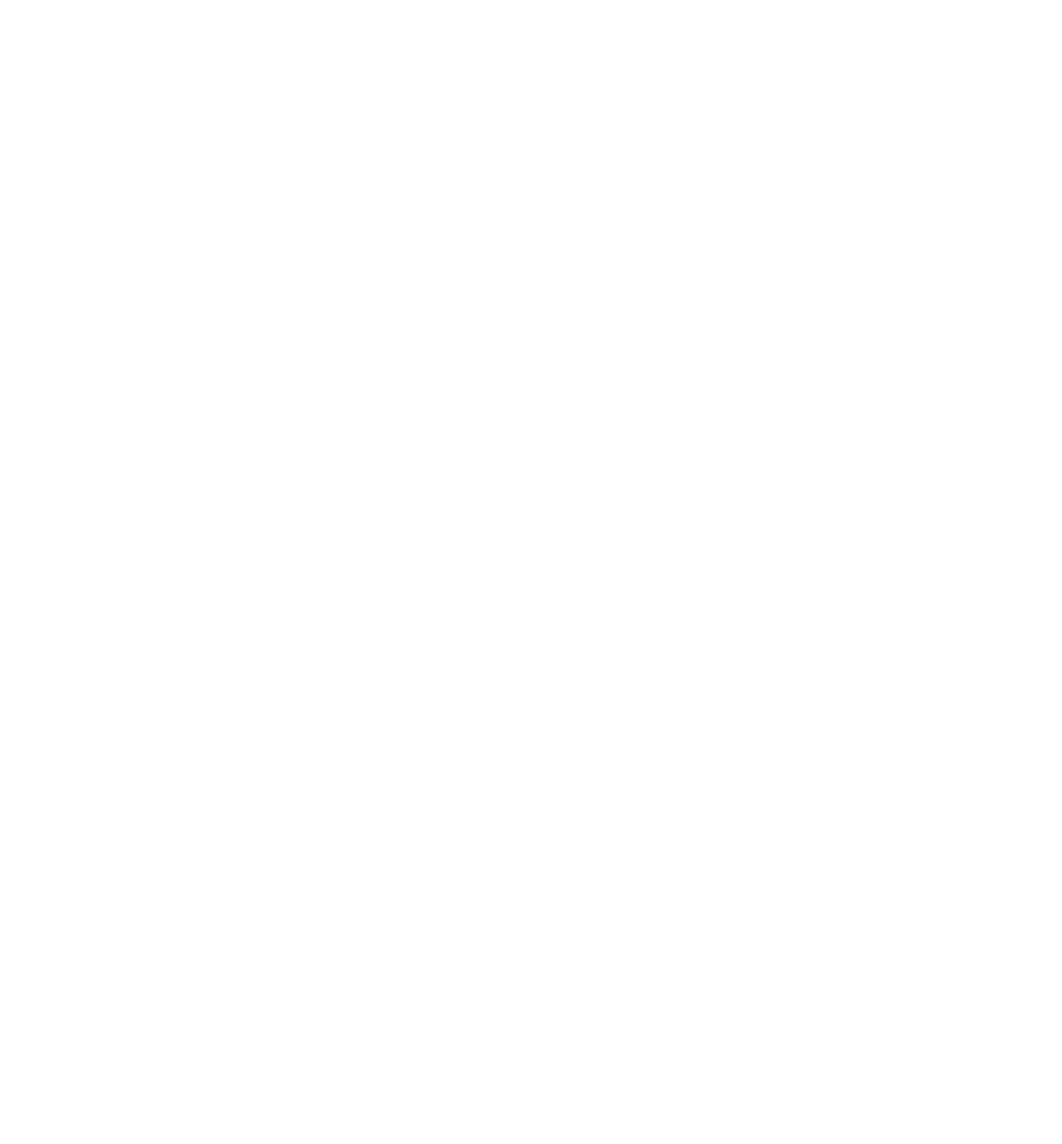
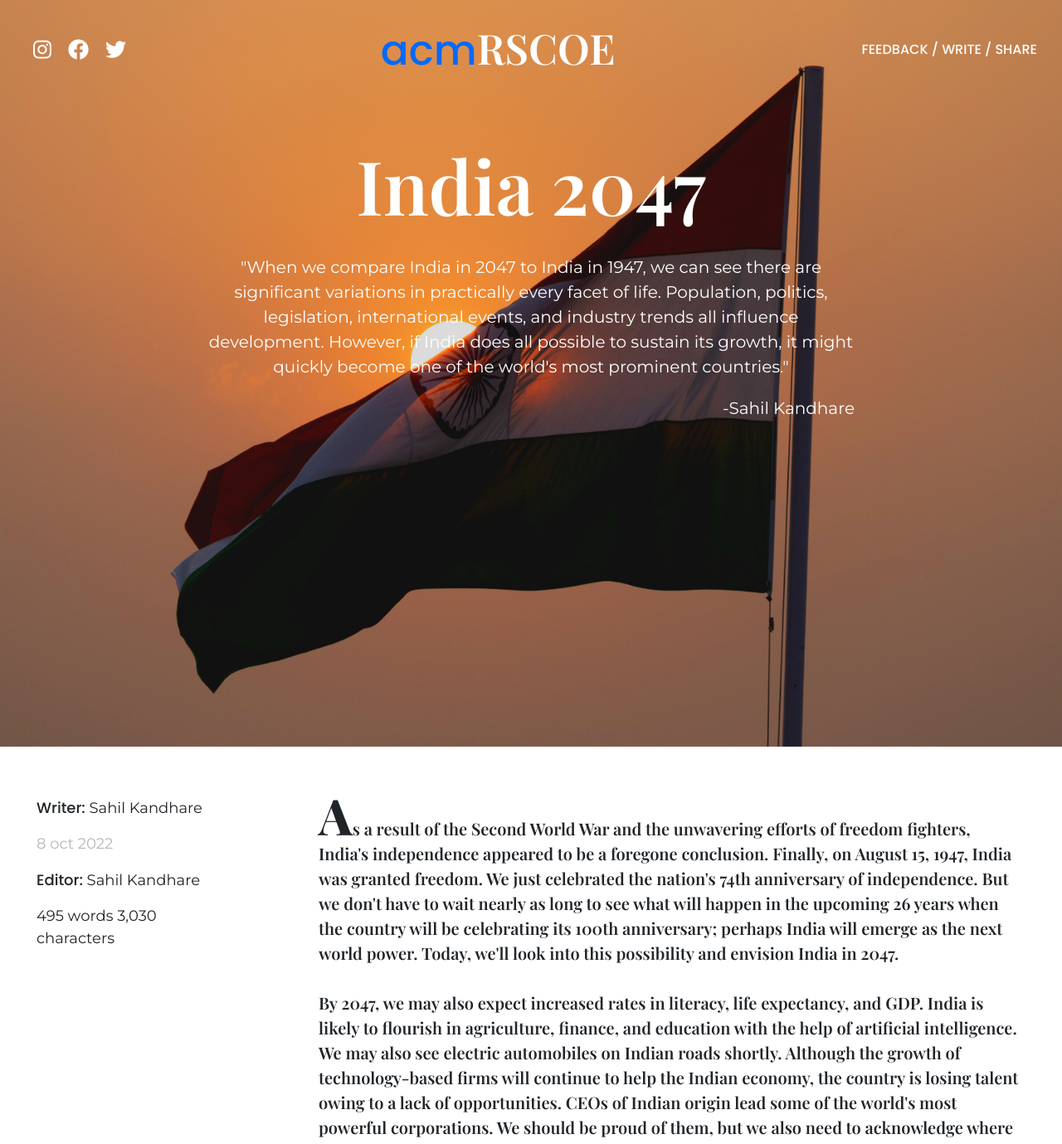
Before and after one commit to abhishekrd/acm-rscoe-v2, a React (Create React App) app: page /india-blog in a window 1280 px wide. Before the commit this address had no page. Shown: the top 1379 px of the page at 83% size. Before the commit the page ends 800 px from the top, so only its background shows below. Built offline with nearby package versions, Linux system fonts and the light colour scheme.

Commit message:
Added new blog post (India-2047)

```diff
--- a/src/App.js
+++ b/src/App.js
@@ -15,6 +15,7 @@
 import TwitterBlog from "./pages/blogs/all-written-blogs/TwitterBlog";
 import DislikedBlog from "./pages/blogs/all-written-blogs/DislikedBlog";
 import GenderBlog from "./pages/blogs/all-written-blogs/GenderBlog";
+import IndiaBlog from "./pages/blogs/all-written-blogs/IndiaBlog";
 function App(){
   return (
     <div className="App">
@@ -36,6 +37,7 @@
           <Route path="/twitter-blog" element={<TwitterBlog/>}></Route>
           <Route path="/disliked-blog" element={<DislikedBlog/>}></Route>
           <Route path="/gender-blog" element={<GenderBlog/>}></Route>
+          <Route path="/india-blog" element={<IndiaBlog/>}></Route>
         </Routes>
       </BrowserRouter>
     </div>
--- a/src/pages/blogs/Blog.jsx
+++ b/src/pages/blogs/Blog.jsx
@@ -20,7 +20,6 @@
               <img src="./assets/concept-logo.png" alt="" />
             </div>
           </div>
-
         </div>
       </section>
       <section className="blogs">
@@ -69,7 +68,6 @@
                 7 Oct 2022
                 </p>
               </div>
-
             </div>
           </div>
 
@@ -90,7 +88,6 @@
                   7 Oct 2022
                 </p>
               </div>
-
             </div>
           </div>
 
@@ -112,10 +109,30 @@
                   7 Oct 2022
                 </p>
               </div>
-
             </div>
           </div>
 
+
+
+
+          {/* India 2047 */}
+          <div className="col-sm-12 col-md-6 col-lg-4 blog-post">
+            <div className="blog-img"> <img src="./assets/blog-images/india-blog-background.png" alt="img" /></div>
+            <div className="blog-title">
+              <Link to="/india-blog" style={{ textDecoration: "none" }}><p>India 2047</p></Link>
+            </div>
+            <div className="author">
+              <img className='author-img' src="./assets/teams/coreMembers/sahilk.jpg" alt="img" />
+              <div className="author-info">
+                <span>
+                  Sahil Kandhare
+                </span>
+                <p>
+                  8 Oct 2022
+                </p>
+              </div>
+            </div>
+          </div>
 
 
         </div>
--- /dev/null
+++ b/src/pages/blogs/all-written-blogs/IndiaBlog.js
@@ -0,0 +1,85 @@
+import React from 'react'
+import "./All-Blog-page.scss"
+import Navbar2 from '../../../components/navbar/Navbar2'
+import Footer from '../../../components/footer/Footer'
+import background from "./Blog-Background/india-bg.png"
+function IndiaBlog() {
+    return (
+        <div>
+            <div className='blog-container'>
+                <section className="blog-home"
+                    style={{
+                        backgroundImage: `url(${background})`,
+                        backgroundSize: 'cover',
+                        backgroundRepeat: 'no-repeat',
+                        backgroundPosition: 'center',
+                        height: '100%',
+                        width: '100%',
+                    }}
+                >
+                    <Navbar2 />
+                    <div>
+                        <h1>India 2047</h1>
+                        <p>"When we compare India in 2047 to India in 1947, we can see there are significant variations in practically every facet of life. Population, politics, legislation, international events, and industry trends all influence development. However, if India does all possible to sustain its growth, it might quickly become one of the world's most prominent countries."</p>
+                        <p className='writer'> -Sahil Kandhare</p>
+                    </div>
+                </section>
+
+                <section className='actual-blog'>
+                    <div className="author">
+                        <div>
+                            <p className='author-name'>
+                                <span>Writer: </span>Sahil Kandhare
+                            </p>
+                            <p className='date'>
+                                8 oct 2022
+                            </p>
+                            <p className='editor'>
+                                <span>Editor:</span> Sahil Kandhare
+                            </p>
+                            <p className='word-count'>
+                                495 words 3,030 characters
+                            </p>
+                        </div>
+                        <div className='share'>
+                            <h4>If you liked it, make sure you share it !</h4>
+                            <p>
+                                <i className="fa-brands fa-twitter icons"></i>
+                                <i className="fa-brands fa-facebook icons"></i>
+                                <i className="fa-brands fa-instagram icons"></i>
+                                <i className="fa-brands fa-telegram icons"></i>
+                            </p>
+                        </div>
+                    </div>
+
+                    <div className='blog'>
+                        <p className='first-letter-u'>
+                            As a result of the Second World War and the unwavering efforts of freedom fighters, India's independence appeared to be a foregone conclusion. Finally, on August 15, 1947, India was granted freedom. We just celebrated the nation's 74th anniversary of independence. But we don't have to wait nearly as long to see what will happen in the upcoming 26 years when the country will be celebrating its 100th anniversary; perhaps India will emerge as the next world power. Today, we'll look into this possibility and envision India in 2047.
+                            <br />
+                            <br />
+                            By 2047, we may also expect increased rates in literacy, life expectancy, and GDP. India is likely to flourish in agriculture, finance, and education with the help of artificial intelligence. We may also see electric automobiles on Indian roads shortly. Although the growth of technology-based firms will continue to help the Indian economy, the country is losing talent owing to a lack of opportunities. CEOs of Indian origin lead some of the world's most powerful corporations. We should be proud of them, but we also need to acknowledge where India falls short. What is causing these talented brains to leave their homeland? India is blessed with a plethora of brilliant individuals; all India needs to do is leverage its potential. No one should be discriminated against in India because of their caste, religion, or familial origin. The government should invest in innovation so that India is renowned as "The Land of Opportunities." And it will draw talent from all across the world.
+                            <br />
+                            <br />
+                            As we all know, the United States and China are the world's two most powerful economies. Is it realistic to expect India, which is currently considered a developing country, to ever surpass the world's leading power? It looks unlikely that India may overtake other countries to become the world's largest economy. The important news here, however, is that India has the world's fastest-growing economy, and it is evident that India has consistently led the world in terms of economic growth and will continue to do so in the future. As India aims to become the world's largest economy, several variables are working in its favor. India's most valuable asset is its labor; with around 67% of the total population under the age of 35, the country's workforce has unequaled potential.
+                            <br />
+                            <br />
+                            When we compare India in 2047 to India in 1947, we can see there are significant variations in practically every facet of life. Population, politics, legislation, international events, and industry trends all influence development. However, if India does all possible to sustain its growth, it might quickly become one of the world's most prominent countries. If India fixes its current laws, corruption, and poverty, it has the potential to accomplish significant economic growth. The country boasts a diverse range of sectors and is the largest economy on the globe. India has influenced art, literature, science, and medicine more than any other country, and it still has a lot more to accomplish in the future.
+                        </p>
+                    </div>
+                </section>
+                <div className='mobile-share'>
+                    <h4>If you liked it, make sure you share it !</h4>
+                    <p>
+                        <i className="fa-brands fa-twitter icons"></i>
+                        <i className="fa-brands fa-facebook icons"></i>
+                        <i className="fa-brands fa-instagram icons"></i>
+                        <i className="fa-brands fa-telegram icons"></i>
+                    </p>
+                </div>
+                <Footer />
+            </div>
+        </div>
+    )
+}
+
+export default IndiaBlog
```
Also changed, not shown: src/pages/blogs/all-written-blogs/Blog-Background/india-bg.png (added), 1 other file (tests, documents, lock files or other folders).
